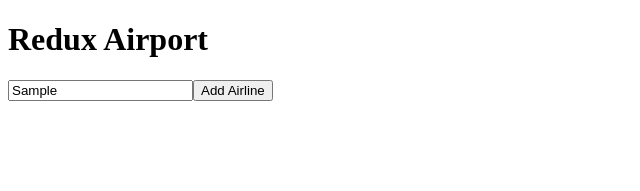
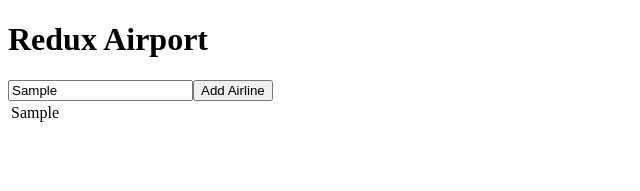
Before and after one commit to joshjduenow/redux-airport, a React (Create React App) app: page / in a window 1280 px wide. Both pictures are taken after typing "Sample" into the empty fields and a click on the button "Add Airline". Shown: the top 191 px of the page, without its empty margins (0-640 px from the left). Built offline with nearby package versions, Linux system fonts and the light colour scheme.

Commit message:
airlines can be added to store and DOM

```diff
--- a/src/components/App/App.jsx
+++ b/src/components/App/App.jsx
@@ -1,13 +1,45 @@
 import React, { useState } from 'react';
+import { useSelector, useDispatch } from 'react-redux';
 
 function App() {
+
+  const [airlineName, setAirlineName] = useState('')
+  const airlines = useSelector((store) => store.airlines)
+  const dispatch = useDispatch()
+
+  const addAirline = (e) => {
+    e.preventDefault()
+
+    dispatch({
+      type: 'ADD_AIRLINE',
+      payload: airlineName
+    })
+  }
+
 
   return (
     <div>
       <h1>Redux Airport</h1>
-      <input placeholder='Airline Name' />
+      <form onSubmit={addAirline}>
+      <input
+      value={airlineName}
+      onChange={(e) => setAirlineName(e.target.value)}
+      placeholder='Airline Name'
+      />
       <button>Add Airline</button>
-      <table>{/* Airlines should be listed here */}</table>
+      </form>
+      <table>
+        {
+
+        airlines.map((airline) => {
+          return <tr>
+            <td>
+              {airline}
+            </td>
+          </tr>
+        })
+
+        }</table>
     </div>
   );
 }
--- a/src/index.js
+++ b/src/index.js
@@ -8,6 +8,11 @@ import { Provider } from 'react-redux'
 /** TODO: Create store */
 
 const airlines = (state=[], action) => {
+    if(action.type === 'ADD_AIRLINE') {
+        const newAirline = action.payload
+
+        return [...state, newAirline]
+    }
 
     return state
 }
```
